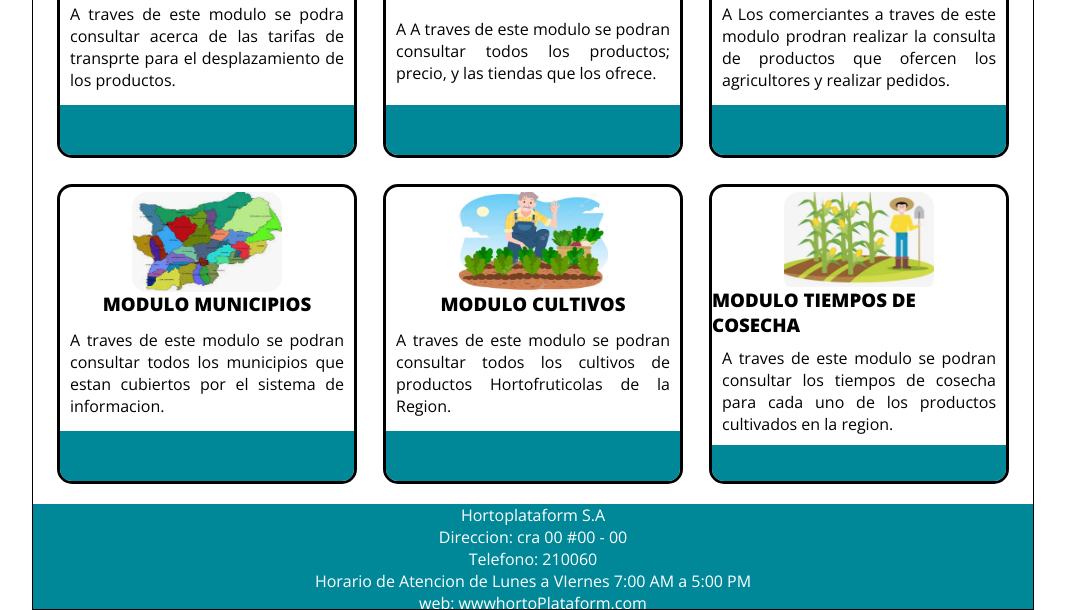
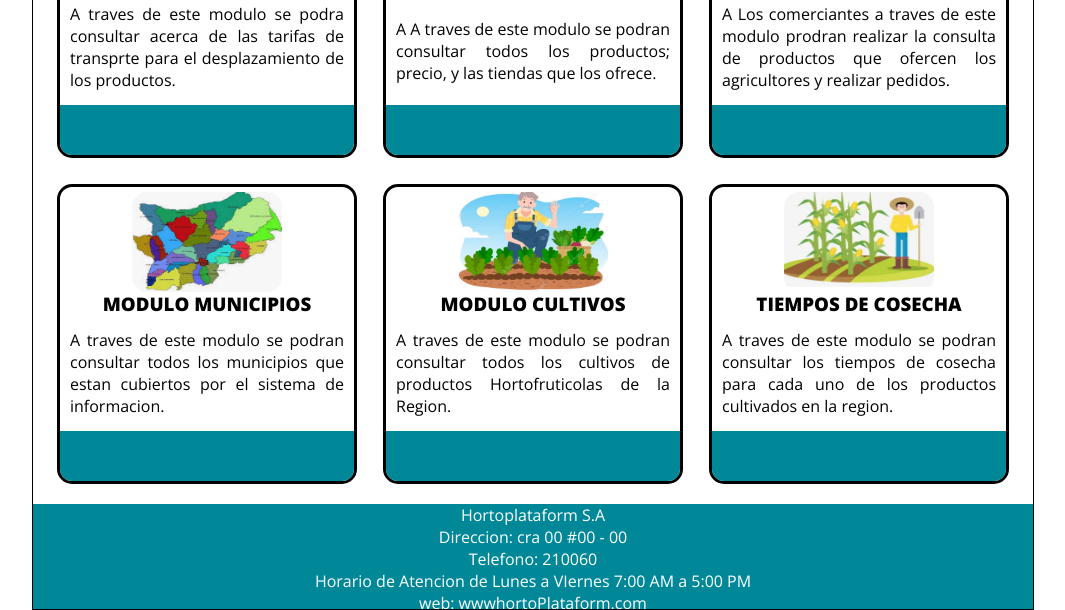
Before and after one commit to nelsonweb2021/yuraniproyecto, a plain HTML site: page Index.html in a window 1280 px wide. Shown: the part 999-1609 px from the top of the page, without its empty margins (107-1172 px from the left). Drawn offline with nearby package versions, Linux system fonts and the light colour scheme.

Commit message:
Update Index.html

```diff
--- a/Index.html
+++ b/Index.html
@@ -159,7 +159,7 @@
 
 
 				        <figure><center><img src= "Images/TiemposCosecha.png"></center></figure>
-				       <h3>MODULO TIEMPOS DE COSECHA</h3>
+				       <h3>TIEMPOS DE COSECHA</h3>
 				       <p> A traves de este modulo se podran consultar los
 					   tiempos de cosecha para cada uno de los productos
 					   cultivados en la region.
```
